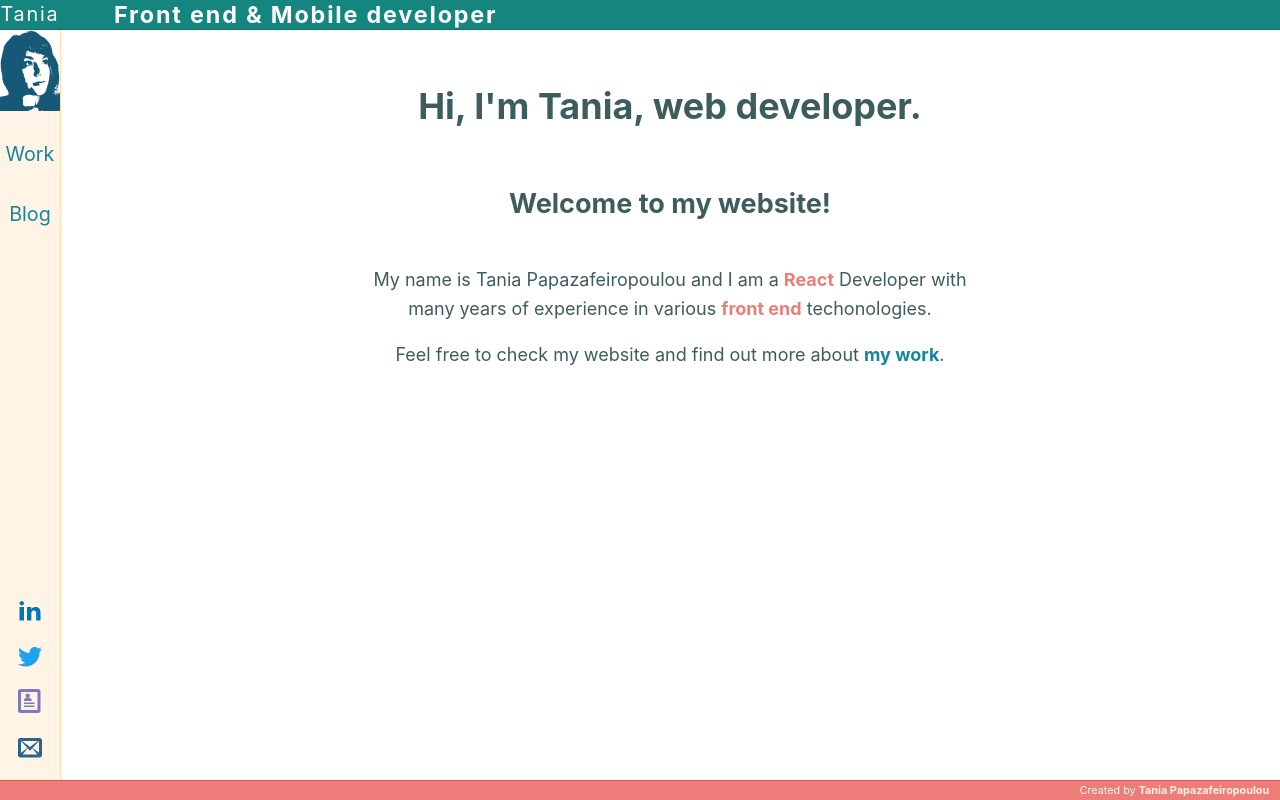
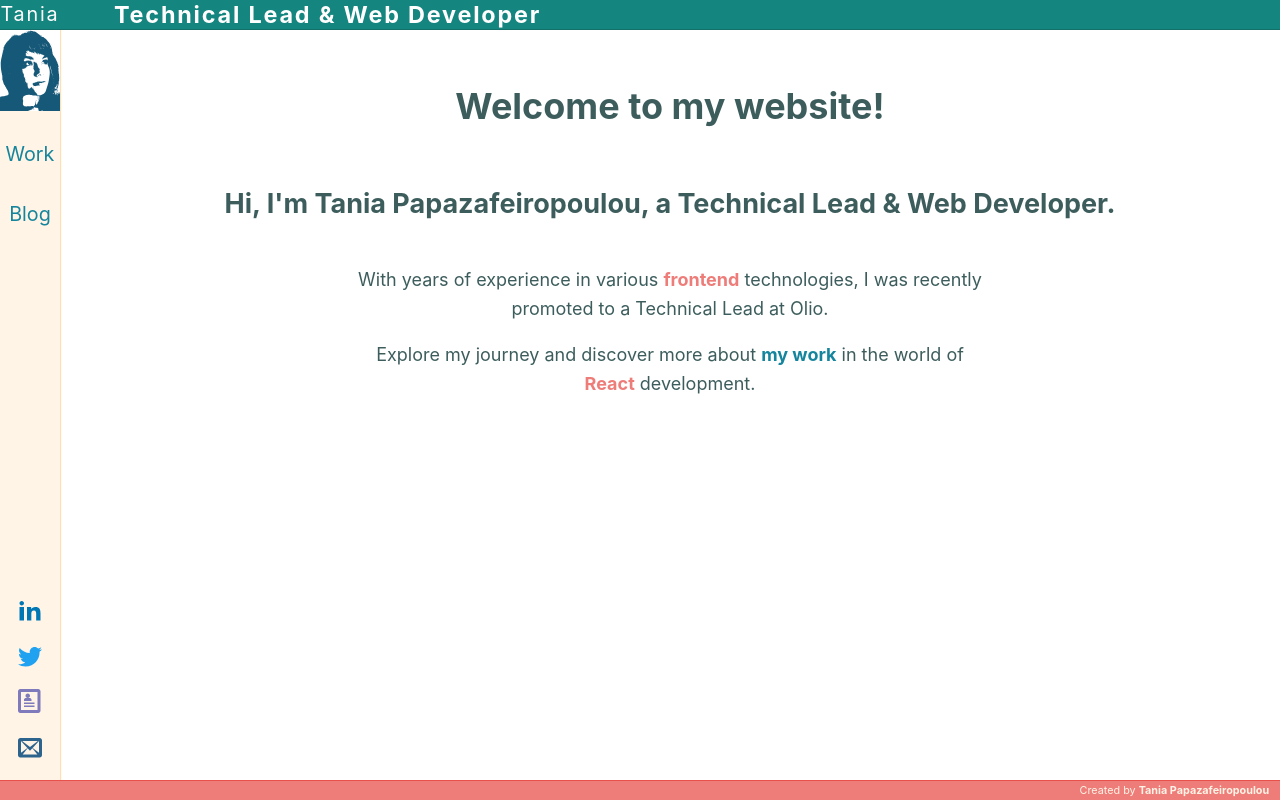
Before and after one commit to altany/tany4, a Next.js app: page / in a window 1280 px wide. Built offline with nearby package versions, Linux system fonts and the light colour scheme; no server answers.

Commit message:
Update job title in intro

```diff
--- a/components/layout.js
+++ b/components/layout.js
@@ -11,6 +11,7 @@ import {
   SITE_DESCRIPTION,
   SITE_TITLE,
   LAST_COMMIT_ENDPOINT,
+  JOB_TITLE
 } from "../lib/constants";
 
 export default function Layout({ children, noPadding, blog, work }) {
@@ -129,8 +130,7 @@ const StatusBar = () => (
     <Link href="/">
       <a className={styles.name}>Tania</a>
     </Link>
-    <span className={styles.title}>Front end &amp; Mobile developer</span>
-    {/* TODO: Add conferences link with animated dropdown */}
+    <span className={styles.title}>{JOB_TITLE}</span>
   </aside>
 );
 
--- a/lib/constants.js
+++ b/lib/constants.js
@@ -1,8 +1,9 @@
 export const NAME = "Tania Papazafeiropoulou";
 export const SITE_URL = "https://tany4.com/";
-export const SITE_TITLE = `${NAME} - Web Developer`;
+export const JOB_TITLE = 'Technical Lead & Web Developer'
+export const SITE_TITLE = `${NAME} - ${JOB_TITLE}`;
 export const SITE_DESCRIPTION =
-  "Hi, I'm Tania! I am a React Native developer and have been a Front-end developer for years. I love building beautiful and engaging web apps.";
+  "Hi, I'm Tania! I am a Web developer and was recently promoted to a Technical Lead. I am passionate about crafting delightful user experiences";
 
 export const LAST_COMMIT_ENDPOINT =
   "https://github-api-altany.herokuapp.com/last-commit/tany4";
--- a/pages/index.js
+++ b/pages/index.js
@@ -1,7 +1,7 @@
 import Head from "next/head";
 import Link from "next/link";
 import Layout from "../components/layout";
-import { SITE_TITLE, NAME } from "../lib/constants";
+import { SITE_TITLE, NAME, JOB_TITLE } from "../lib/constants";
 import styles from "../styles/utils.module.scss";
 import Date from "../components/date";
 
@@ -13,21 +13,18 @@ export default function Home() {
       </Head>
 
       <header className={styles.header}>
-        <h1>{"Hi, I'm Tania, web developer."}</h1>
-        <h2>Welcome to my website!</h2>
+        <h1>Welcome to my website!</h1>
+        <h2>Hi, I&apos;m {NAME}, a {JOB_TITLE}.</h2>
       </header>
 
       <section className={styles.introduction}>
         <p>
-          My name is {NAME} and I am a <b>React</b> Developer with many years of
-          experience in various <b>front end</b> techonologies.
+          With years of experience in various <b>frontend</b> technologies, I was recently promoted to a Technical Lead at Olio.
         </p>
         <p>
-          {'Feel free to check my website and find out more about '}
-          <Link href="/work">
+          Explore my journey and discover more about <Link href="/work">
             <a>my work</a>
-          </Link>
-          .
+          </Link> in the world of <b>React</b> development.
         </p>
       </section>
     </Layout>
```
